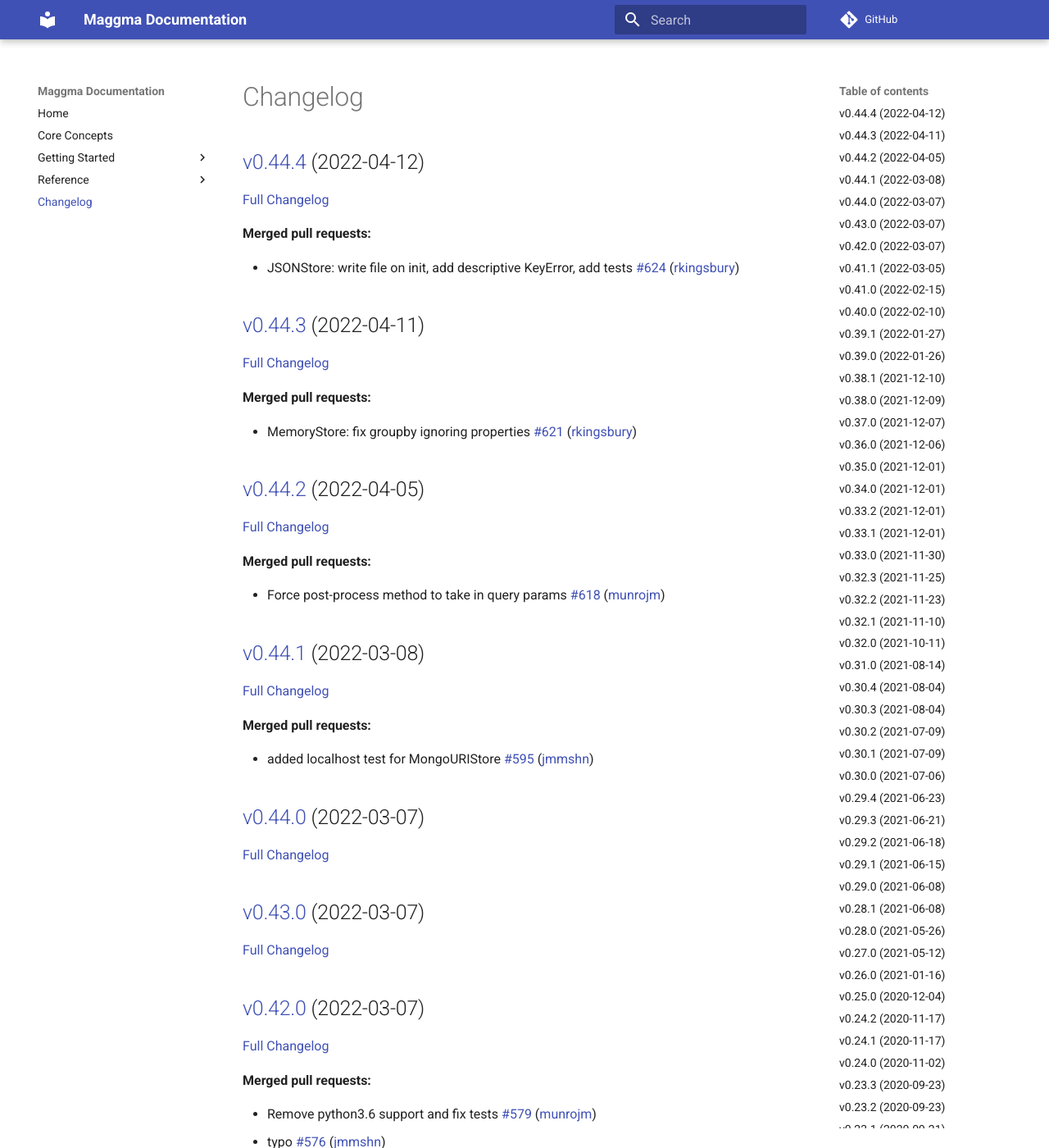
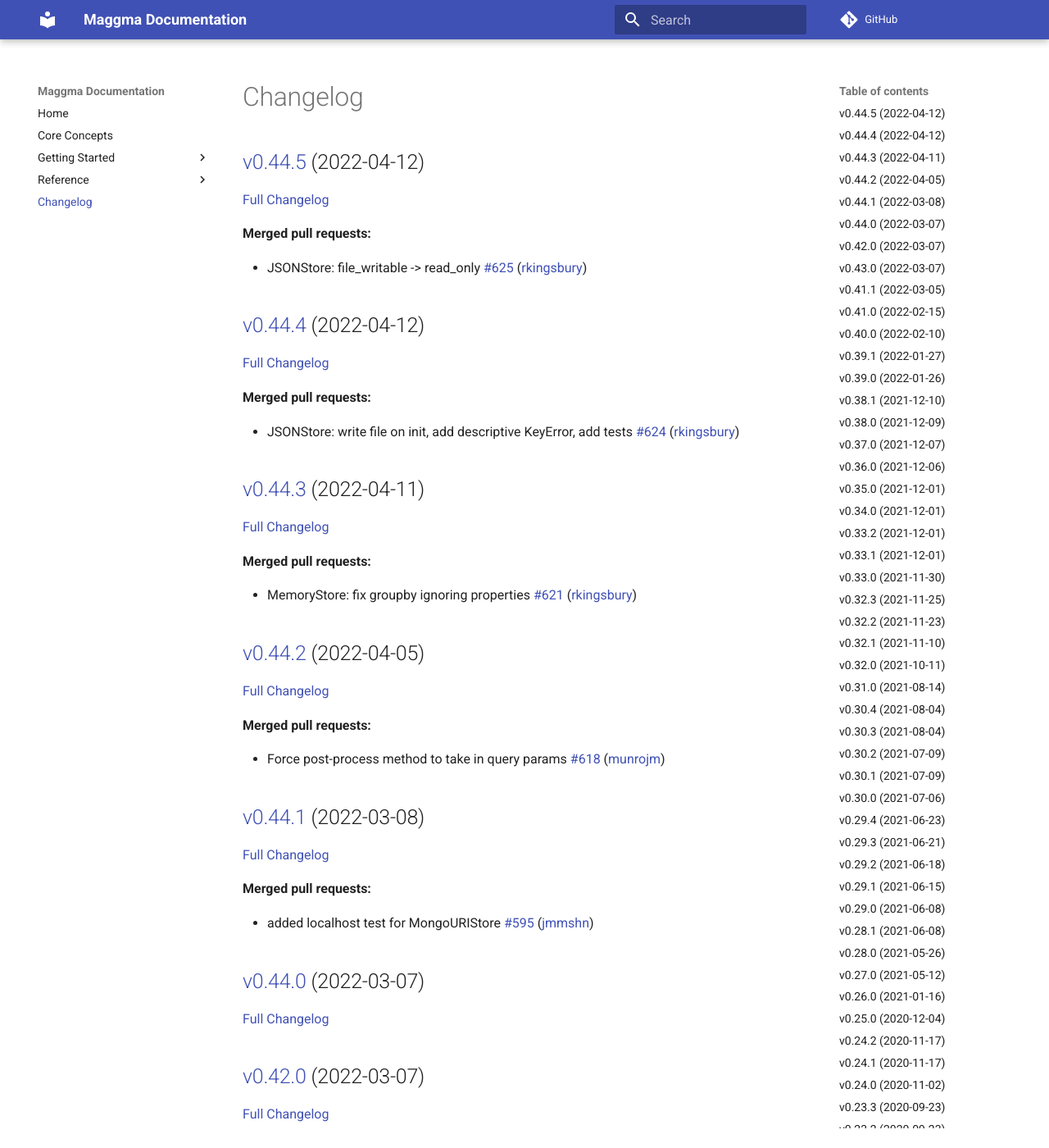
Before and after one commit to materialsproject/maggma, an MkDocs documentation site: the page built from docs/CHANGELOG.md, in a window 1280 px wide and 1400 px high. Shown: the whole window at 82% size. Built offline with MkDocs 1.6.1 and Material for MkDocs 9.7.7, drawn with Linux system fonts in a browser that asks for light colours; comment, search, counter and statistics services are not loaded.

Commit message:
Updated CHANGELOG.md

```diff
--- a/docs/CHANGELOG.md
+++ b/docs/CHANGELOG.md
@@ -1,4 +1,12 @@
 # Changelog
+
+## [v0.44.5](https://github.com/materialsproject/maggma/tree/v0.44.5) (2022-04-12)
+
+[Full Changelog](https://github.com/materialsproject/maggma/compare/v0.44.4...v0.44.5)
+
+**Merged pull requests:**
+
+- JSONStore: file\_writable -\> read\_only [\#625](https://github.com/materialsproject/maggma/pull/625) ([rkingsbury](https://github.com/rkingsbury))
 
 ## [v0.44.4](https://github.com/materialsproject/maggma/tree/v0.44.4) (2022-04-12)
 
@@ -34,15 +42,15 @@
 
 ## [v0.44.0](https://github.com/materialsproject/maggma/tree/v0.44.0) (2022-03-07)
 
-[Full Changelog](https://github.com/materialsproject/maggma/compare/v0.43.0...v0.44.0)
+[Full Changelog](https://github.com/materialsproject/maggma/compare/v0.42.0...v0.44.0)
+
+## [v0.42.0](https://github.com/materialsproject/maggma/tree/v0.42.0) (2022-03-07)
+
+[Full Changelog](https://github.com/materialsproject/maggma/compare/v0.43.0...v0.42.0)
 
 ## [v0.43.0](https://github.com/materialsproject/maggma/tree/v0.43.0) (2022-03-07)
 
-[Full Changelog](https://github.com/materialsproject/maggma/compare/v0.42.0...v0.43.0)
-
-## [v0.42.0](https://github.com/materialsproject/maggma/tree/v0.42.0) (2022-03-07)
-
-[Full Changelog](https://github.com/materialsproject/maggma/compare/v0.41.1...v0.42.0)
+[Full Changelog](https://github.com/materialsproject/maggma/compare/v0.41.1...v0.43.0)
 
 **Merged pull requests:**
 
```
